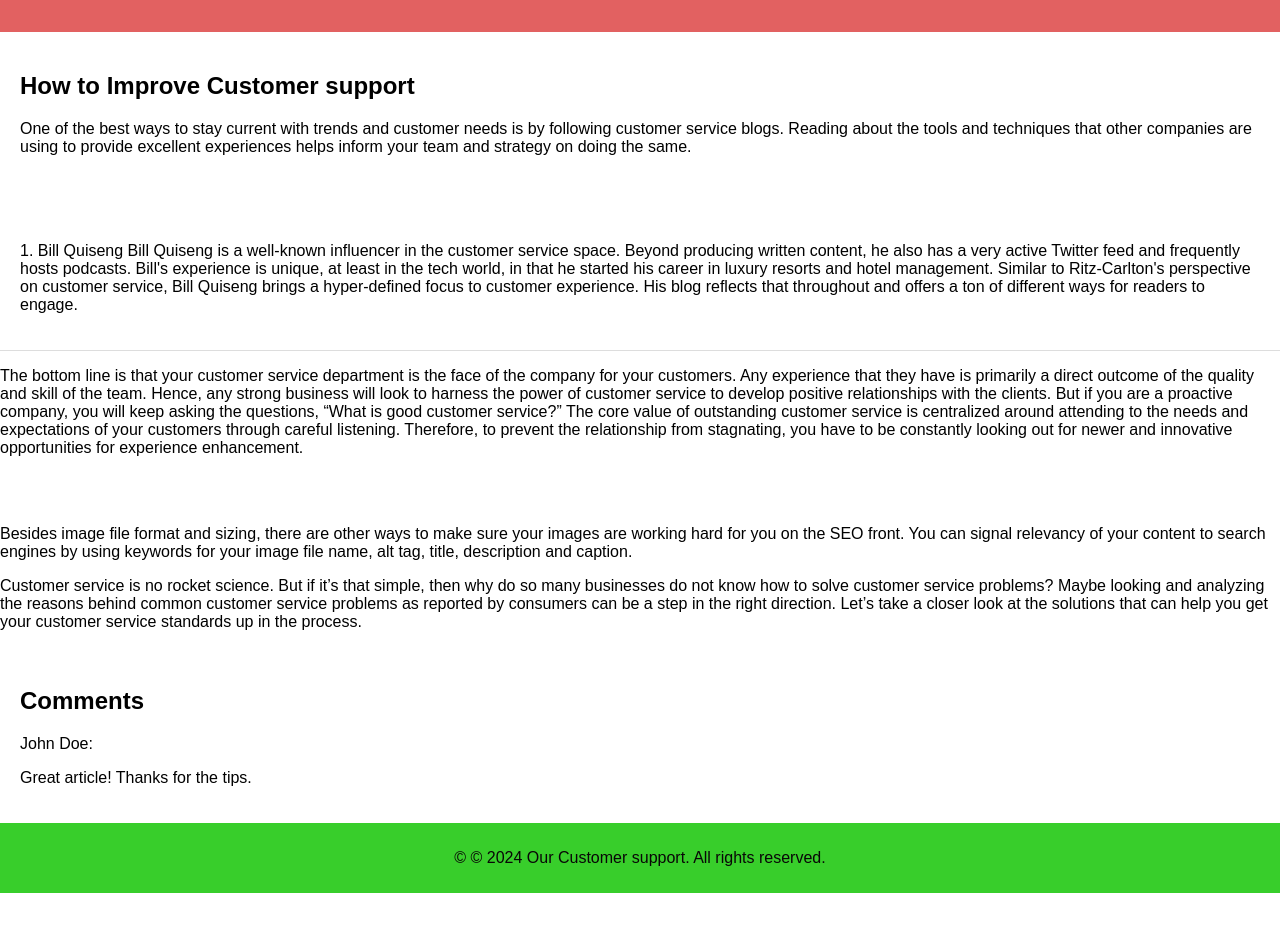
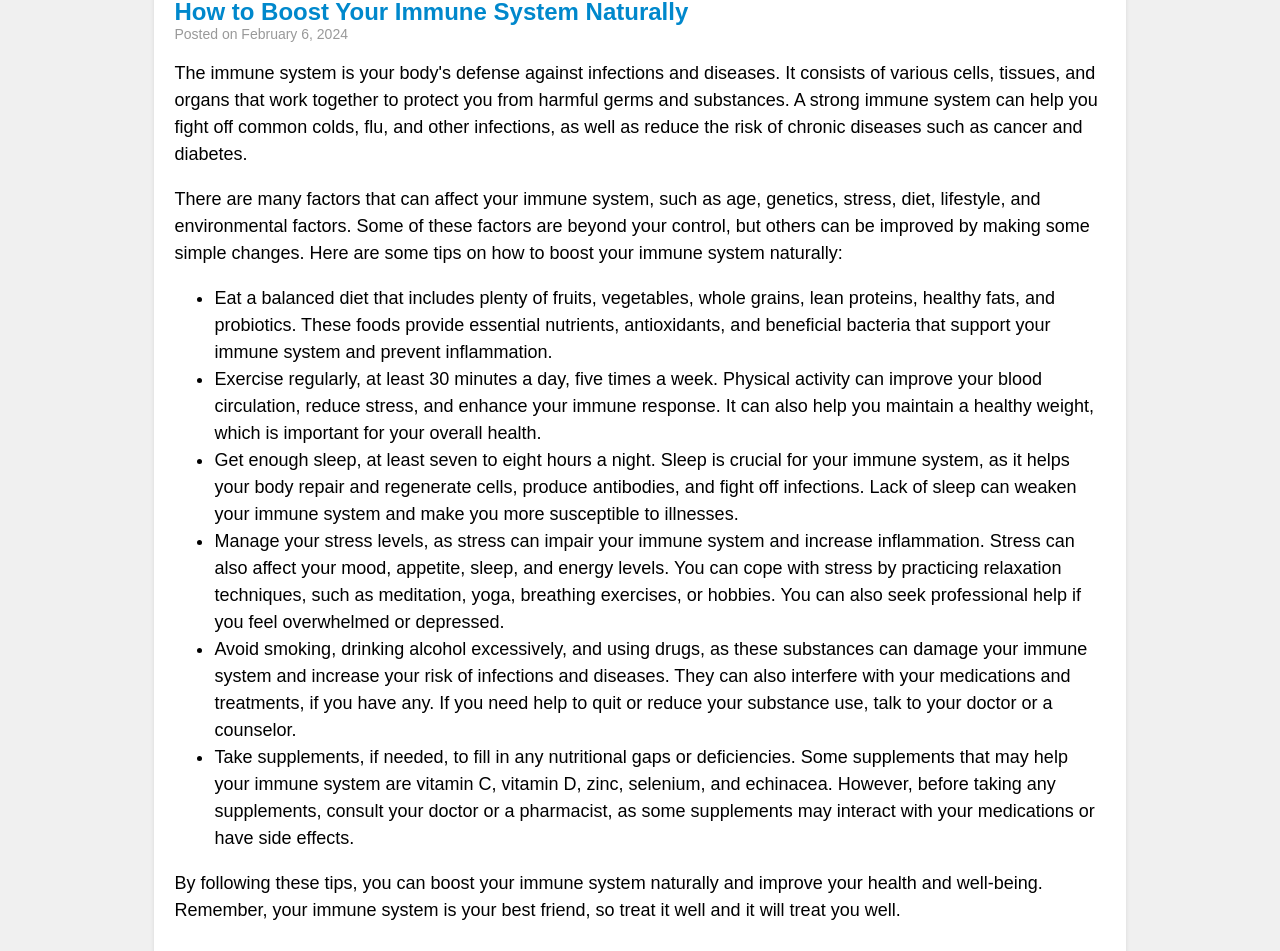
Before and after one commit to pal-services-support/index, a plain HTML site: page index.html in a window 1280 px wide. Shown: the part 88-1039 px from the top of the page. Before the commit the page ends 981 px from the top, so only its background shows below. Drawn offline with Linux system fonts and the light colour scheme.

Commit message:
Update index.html
V

```diff
--- a/index.html
+++ b/index.html
@@ -1,96 +1,75 @@
-<!DOCTYPE html>
-<html lang="en">
+<html>
 <head>
-    <meta charset="UTF-8">
-    <meta name="viewport" content="width=device-width, initial-scale=1.0">
-    <link rel="stylesheet" href="style.css">
-    <title>Customer support| Pal services</title>
-
+    <title>Health Blog</title>
     <style>
         body {
             font-family: Arial, sans-serif;
-        margin: 0;
-        padding: 0;
+            background-color: #f0f0f0;
         }
-
-    header {
-        background-color: #E26161;
+        h1 {
             text-align: center;
+            color: #333333;
+        }
+        .container {
+            width: 80%;
+            margin: 0 auto;
+        }
+        .post {
+            background-color: #ffffff;
             padding: 20px;
+            margin: 20px;
+            box-shadow: 0 2px 4px rgba(0,0,0,0.1);
         }
-
-    h1 {
-        color: #1f1798;
+        .post-title {
+            font-size: 24px;
+            font-weight: bold;
+            color: #0088cc;
         }
-
-    .blog-post {
-        padding: 20px;
-        border-bottom: 1px solid #ddd;
+        .post-date {
+            font-size: 14px;
+            color: #999999;
         }
-
-    .comments {
-        padding: 20px;
+        .post-content {
+            font-size: 18px;
+            line-height: 1.5;
         }
-
-    .comment {
-        margin-bottom: 10px;
-    }
-
-    footer {
-        background-color: #38ce2b;
-        color: #090707;
-        text-align: center;
-        padding: 10px;
-    }</style>
+    </style>
 </head>
-
-
 <body>
-    <header>
-        <h1>Customer support</h1>
-    </header>
-
-    <section class="blog-post">
-        <h2>How to Improve Customer support</h2>
-       <p>One of the best ways to stay current with trends and customer needs is by following customer service blogs. Reading about the tools and techniques that other companies are using to provide excellent experiences helps inform your team and strategy on doing the same.</p>
- <br><br><br>
- <p>1. Bill Quiseng
-    Bill Quiseng is a well-known influencer in the customer service space. Beyond producing written content, he also has a very active Twitter feed and frequently hosts podcasts. Bill's experience is unique, at least in the tech world, in that he started his career in luxury resorts and hotel management.
-
-    Similar to Ritz-Carlton's perspective on customer service, Bill Quiseng brings a hyper-defined focus to customer experience. His blog reflects that throughout and offers a ton of different ways for readers to engage.</p>
-    </section>
-
-    <section>
-
-        <p>The bottom line is that your customer service department is the face of the company for your customers. Any experience that they have is primarily a direct outcome of the quality and skill of the team.
-
-            Hence, any strong business will look to harness the power of customer service to develop positive relationships with the clients. But if you are a proactive company, you will keep asking the questions, “What is good customer service?”
-
-            The core value of outstanding customer service is centralized around attending to the needs and expectations of your customers through careful listening. Therefore, to prevent the relationship from stagnating, you have to be constantly looking out for newer and innovative opportunities for experience enhancement. </p>
-   <br><br>
-   <p>Besides image file format and sizing, there are other ways to make sure your images are working hard for you on the SEO front.
-
-    You can signal relevancy of your content to search engines by using keywords for your image file name, alt tag, title, description and caption.</p>
-
-        </section>
-
-        <p>Customer service is no rocket science. But if it’s that simple, then why do so many businesses do not know how to solve customer service problems?
-
-            Maybe looking and analyzing the reasons behind common customer service problems as reported by consumers can be a step in the right direction.
-
-            Let’s take a closer look at the solutions that can help you get your customer service standards up in the process.
-        </p>
-    <section id="comments" class="comments">
-        <h2>Comments</h2>
-        <div class="comment">
-            <p>John Doe:</p>
-            <p>Great article! Thanks for the tips.</p>
+    <h1>Health Blog</h1>
+    <div class="container">
+        <div class="post">
+            <div class="post-title">How to Boost Your Immune System Naturally</div>
+            <div class="post-date">Posted on February 6, 2024</div>
+            <div class="post-content">
+                <p>The immune system is your body's defense against infections and diseases. It consists of various cells, tissues, and organs that work together to protect you from harmful germs and substances. A strong immune system can help you fight off common colds, flu, and other infections, as well as reduce the risk of chronic diseases such as cancer and diabetes.</p>
+                <p>There are many factors that can affect your immune system, such as age, genetics, stress, diet, lifestyle, and environmental factors. Some of these factors are beyond your control, but others can be improved by making some simple changes. Here are some tips on how to boost your immune system naturally:</p>
+                <ul>
+                    <li>Eat a balanced diet that includes plenty of fruits, vegetables, whole grains, lean proteins, healthy fats, and probiotics. These foods provide essential nutrients, antioxidants, and beneficial bacteria that support your immune system and prevent inflammation.</li>
+                    <li>Exercise regularly, at least 30 minutes a day, five times a week. Physical activity can improve your blood circulation, reduce stress, and enhance your immune response. It can also help you maintain a healthy weight, which is important for your overall health.</li>
+                    <li>Get enough sleep, at least seven to eight hours a night. Sleep is crucial for your immune system, as it helps your body repair and regenerate cells, produce antibodies, and fight off infections. Lack of sleep can weaken your immune system and make you more susceptible to illnesses.</li>
+                    <li>Manage your stress levels, as stress can impair your immune system and increase inflammation. Stress can also affect your mood, appetite, sleep, and energy levels. You can cope with stress by practicing relaxation techniques, such as meditation, yoga, breathing exercises, or hobbies. You can also seek professional help if you feel overwhelmed or depressed.</li>
+                    <li>Avoid smoking, drinking alcohol excessively, and using drugs, as these substances can damage your immune system and increase your risk of infections and diseases. They can also interfere with your medications and treatments, if you have any. If you need help to quit or reduce your substance use, talk to your doctor or a counselor.</li>
+                    <li>Take supplements, if needed, to fill in any nutritional gaps or deficiencies. Some supplements that may help your immune system are vitamin C, vitamin D, zinc, selenium, and echinacea. However, before taking any supplements, consult your doctor or a pharmacist, as some supplements may interact with your medications or have side effects.</li>
+                </ul>
+                <p>By following these tips, you can boost your immune system naturally and improve your health and well-being. Remember, your immune system is your best friend, so treat it well and it will treat you well.</p>
             </div>
-        <!-- Add more comments here -->
-    </section>
-
-    <footer>
-        <p>&copy; © 2024 Our Customer support. All rights reserved.</p>
-    </footer>
+        </div>
+        <div class="post">
+            <div class="post-title">The Benefits of Yoga for Your Mind and Body</div>
+            <div class="post-date">Posted on January 30, 2024</div>
+            <div class="post-content">
+                <p>Yoga is an ancient practice that originated in India and has been practiced for thousands of years. It involves physical poses, breathing exercises, and meditation, which aim to harmonize your mind, body, and spirit. Yoga can offer many benefits for your mental and physical health, such as:</p>
+                <ul>
+                    <li>Improving your flexibility, strength, balance, and posture. Yoga can help you stretch and tone your muscles, improve your range of motion, and prevent injuries. It can also help you correct your alignment and posture, which can reduce back pain and other problems.</li>
+                    <li>Reducing your stress, anxiety, and depression. Yoga can help you calm your mind, relax your body, and release tension. It can also help you cope with negative emotions, such as anger, fear, and sadness, and increase your happiness and optimism. Yoga can also enhance your self-esteem and self-awareness, which can improve your relationships and quality of life.</li>
+                    <li>Boosting your immune system and lowering your blood pressure. Yoga can help you regulate your breathing, heart rate, and blood pressure, which can improve your cardiovascular health and lower your risk of heart disease and stroke. Yoga can also stimulate your lymphatic system, which can help you fight off infections and diseases.</li>
+                    <li>Improving your concentration, memory, and creativity. Yoga can help you focus your attention, clear your mind, and improve your cognitive functions. It can also help you access your intuition and imagination, which can enhance your problem-solving and decision-making skills. Yoga can also increase your learning and productivity, as well as your enjoyment and satisfaction.</li>
+                    <li>Supporting your weight loss and management. Yoga can help you burn calories, tone your muscles, and improve your metabolism. It can also help you control your appetite and cravings, and reduce your emotional eating. Yoga can also help you develop a positive body image and a healthy attitude towards food and exercise.</li>
+                </ul>
+                <p>As you can see, yoga can benefit your mind and body in many ways. You don't need to be an expert or have any special equipment to practice yoga. You can start with some simple poses and breathing exercises, and gradually progress to more advanced levels. You can also find many online videos, apps, and classes that can guide you through your yoga journey. The most important thing is to listen to your body, respect your limits, and enjoy the process.</p>
+            </div>
+        </div>
+    </div>
 </body>
 </html>
```
Lines whose indentation alone changed are shown as unchanged.
